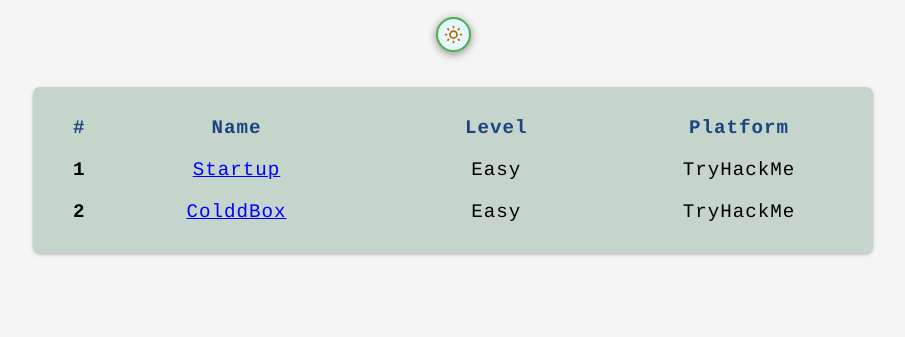
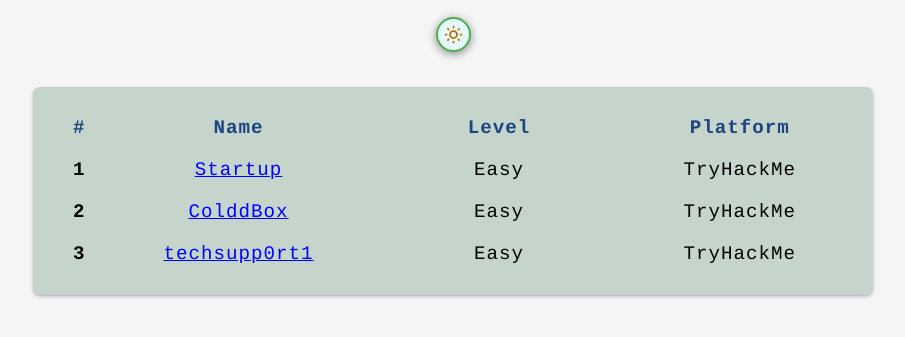
Before and after one commit to j0hnnygreen/johnnygreen, a plain HTML site: page writeups.html in a window 1280 px wide. Shown: the part 141-478 px from the top of the page, without its empty margins (187-1092 px from the left). Drawn offline with Linux system fonts and the light colour scheme.

Commit message:
tech support writeup link

```diff
--- a/writeups.html
+++ b/writeups.html
@@ -46,6 +46,13 @@
                         <td class="writeup-td">Easy</td>
                         <td class="writeup-td">TryHackMe</td>
                     </tr>
+
+                    <tr>
+                        <td class="writeup-td-num">3</td>
+                        <td class="writeup-td"><a href="writeups/techsupport1.html">techsupp0rt1</a></td>
+                        <td class="writeup-td">Easy</td>
+                        <td class="writeup-td">TryHackMe</td>
+                    </tr>
                 </tbody>
             </table>
         </div>
```
